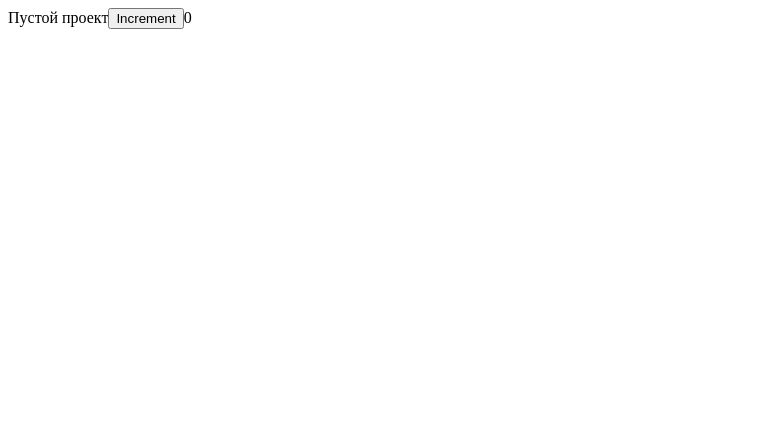
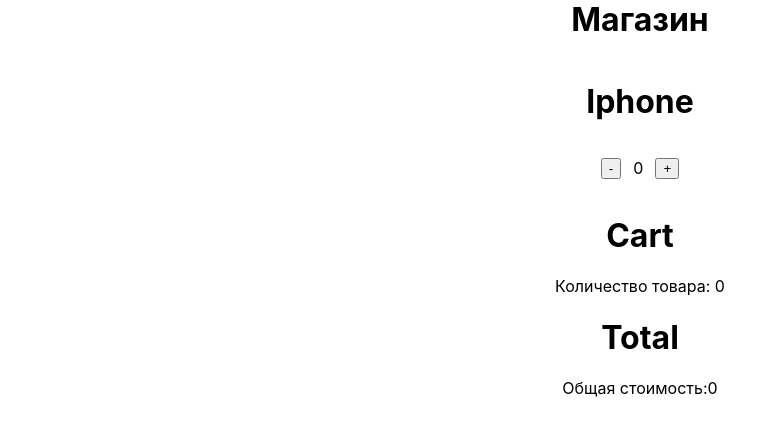
Before and after one commit to Fundorin174/JSLessons, a React app: page / in a window 1280 px wide. Shown: the top 434 px of the page, without its empty margins (0-779 px from the left). Built offline with nearby package versions, Linux system fonts and the light colour scheme.

Commit message:
Простой стор redux

```diff
--- a/package.json
+++ b/package.json
@@ -27,7 +27,9 @@
     "webpack-dev-server": "^4.8.0"
   },
   "dependencies": {
+    "@reduxjs/toolkit": "^2.5.0",
     "react": "^18.0.0",
-    "react-dom": "^18.0.0"
+    "react-dom": "^18.0.0",
+    "react-redux": "^9.2.0"
   }
 }
--- /dev/null
+++ b/src/App.css
@@ -0,0 +1,54 @@
+.App {
+  text-align: center;
+}
+
+.App-logo {
+  height: 40vmin;
+  pointer-events: none;
+}
+
+@media (prefers-reduced-motion: no-preference) {
+  .App-logo {
+    animation: App-logo-spin infinite 20s linear;
+    -webkit-animation: App-logo-spin infinite 20s linear;
+}
+}
+
+.App-header {
+  background-color: #282c34;
+  min-height: 100vh;
+  display: flex;
+  flex-direction: column;
+  align-items: center;
+  justify-content: center;
+  font-size: calc(10px + 2vmin);
+  color: white;
+}
+
+.App-link {
+  color: #61dafb;
+}
+.products {
+  width: 100%;
+  display: flex;
+  flex-direction: row;
+  flex-wrap: wrap;
+  justify-content: space-around;
+}
+
+.product {
+  display: flex;
+  flex-direction: row;
+  gap: 12px;
+  align-items: center;
+  justify-content: center
+}
+
+@keyframes App-logo-spin {
+  from {
+    transform: rotate(0deg);
+  }
+  to {
+    transform: rotate(360deg);
+  }
+}
--- a/src/App.js
+++ b/src/App.js
@@ -1,18 +1,22 @@
-import React, { useState } from "react";
+import React from 'react';
+import './App.css';
+import Cart from './components/cart';
+import Product from './components/product';
+import Total from './components/total';
 
-const App = () => {
-  const [counter, setCounter] = useState(0);
+function App() {
 
-  const increment = () => {
-    setCounter(counter + 1);
-  };
   return (
-    <div>
-      Пустой проект
-      <button onClick={increment}>Increment</button>
-      {counter}
+    <div className="App">
+      <h1>Магазин</h1>
+      <div className='products'>
+        <Product />
+      </div>
+
+      <Cart />
+      <Total />
     </div>
   );
-};
+}
 
 export default App;
--- /dev/null
+++ b/src/components/cart.js
@@ -0,0 +1,12 @@
+import React from 'react';
+import { useSelector } from "react-redux";
+
+const Cart = () => {
+  const quantity= useSelector(state => state.cart.quantity);
+  return ( <div>
+    <h1>Cart</h1>
+    <p>Количество товара: {quantity}</p>
+  </div>);
+}
+
+export default Cart;
--- /dev/null
+++ b/src/components/product.js
@@ -0,0 +1,20 @@
+import React from 'react';
+import { useDispatch, useSelector } from "react-redux";
+import { add, remove } from '../store/cartSlice';
+
+const Product = () => {
+  const quantity = useSelector(state => state.cart.quantity);
+  const dispatch = useDispatch();
+
+  return (<div >
+    <h1>Iphone</h1>
+    <div className="product">
+      <button onClick={() => dispatch(remove())}>-</button>
+      <p>{quantity}</p>
+      <button onClick={() => dispatch(add())}>+</button>
+    </div>
+
+  </div>);
+}
+
+export default Product;
--- /dev/null
+++ b/src/components/total.js
@@ -0,0 +1,13 @@
+import React from 'react';
+import { useSelector } from "react-redux";
+
+const Total = () => {
+  const quantity = useSelector(state => state.cart.quantity);
+  const price = quantity* 100;
+  return (<div>
+    <h1>Total</h1>
+    <p>Общая стоимость:<span>{price}</span></p>
+  </div>);
+}
+
+export default Total;
--- /dev/null
+++ b/src/index.css
@@ -0,0 +1,13 @@
+body {
+  margin: 0;
+  font-family: -apple-system, BlinkMacSystemFont, 'Segoe UI', 'Roboto', 'Oxygen',
+    'Ubuntu', 'Cantarell', 'Fira Sans', 'Droid Sans', 'Helvetica Neue',
+    sans-serif;
+  -webkit-font-smoothing: antialiased;
+  -moz-osx-font-smoothing: grayscale;
+}
+
+code {
+  font-family: source-code-pro, Menlo, Monaco, Consolas, 'Courier New',
+    monospace;
+}
--- a/src/index.js
+++ b/src/index.js
@@ -1,7 +1,13 @@
 import React from 'react';
-import { createRoot } from 'react-dom/client';
+import ReactDOM from 'react-dom/client';
+import './index.css';
 import App from './App';
+import store from './store/store';
+import{ Provider } from 'react-redux';
 
-const container = document.getElementById('root');
-const root = createRoot(container);
-root.render(<App />);
+const root = ReactDOM.createRoot(document.getElementById('root'));
+root.render(
+  <Provider store={store}>
+    <App />
+  </Provider>
+);
--- /dev/null
+++ b/src/store/cartSlice.js
@@ -0,0 +1,21 @@
+import { createSlice } from '@reduxjs/toolkit';
+
+
+export const cartSlice = createSlice({
+  name: 'cart', initialState: {
+    quantity: 0,
+  }, reducers: {
+    add: (state) => {
+      state.quantity += 1
+    },
+    remove: (state) => {
+      if (state.quantity) {
+        state.quantity -= 1
+      }
+
+    },
+  }
+});
+
+export const { add, remove } = cartSlice.actions;
+export default cartSlice.reducer;
--- /dev/null
+++ b/src/store/store.js
@@ -0,0 +1,10 @@
+import { configureStore } from "@reduxjs/toolkit";
+import cartSlice from "./cartSlice";
+
+const store = configureStore({
+  reducer: {
+    cart: cartSlice
+  },
+});
+
+export default store;
```
Also changed, not shown: 1 other file (tests, documents, lock files or other folders).
